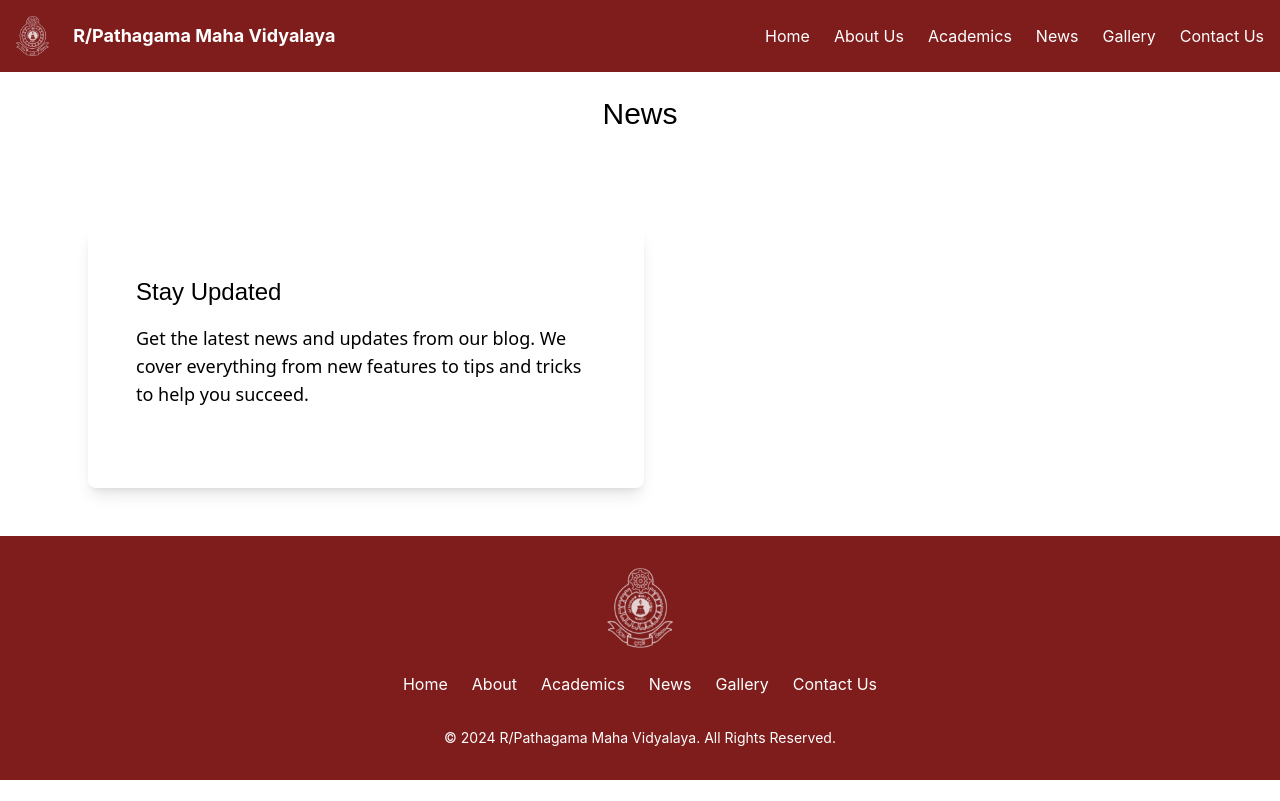
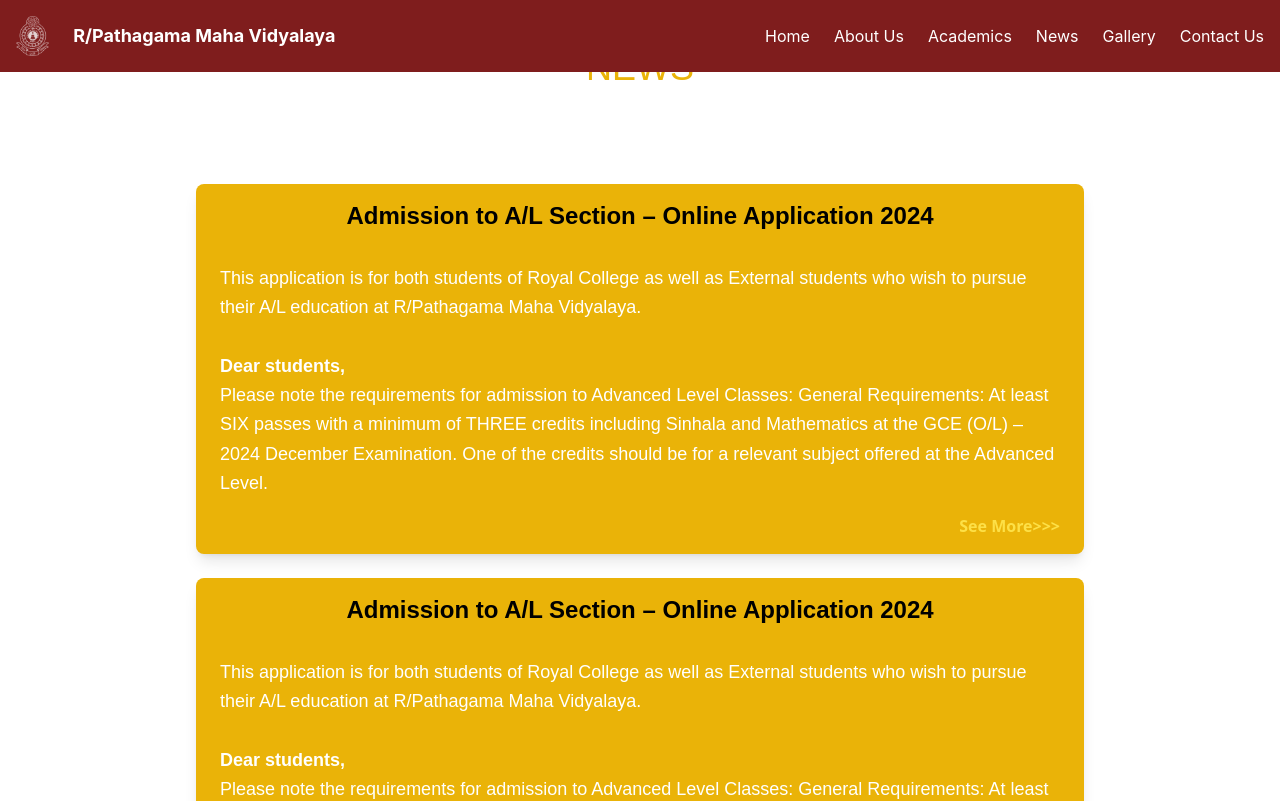
Before and after one commit to KCDasanayaka/Learning_Management_System, a React (Vite) app in the folder LMS_frontEnd/: page /news in a window 1280 px wide. Shown: the top 801 px of the page. Built offline with nearby package versions, Linux system fonts and the light colour scheme.

Commit message:
updated News

```diff
--- a/LMS_frontEnd/src/pages/News.jsx
+++ b/LMS_frontEnd/src/pages/News.jsx
@@ -1,27 +1,57 @@
-import 'react'
+import React from 'react';
 
 const News = () => {
   return (
     <div>
+      {/* News Header */}
       <div className="bg-primary py-12">
-      <h1 className="font-kumbh text-3xl text-center mt-12">News</h1></div>
-      <div className="flex flex-col lg:flex-row items-center justify-center m-12 relative">
-        <div className="relative w-full lg:w-1/2 ml-10 lg:order-1 order-1">
+        <h1 className="font-kumbh text-4xl text-center text-yellow-500 uppercase">News</h1>
+      </div>
 
-          <div className="absolute inset-0 bg-gradient-to-b lg:bg-gradient-to-r from-transparent to-white rounded-t-lg lg:rounded-lg"></div>
-        </div>
-        <div className="w-full lg:w-1/2 p-8 lg:p-12 bg-white rounded-b-lg lg:rounded-b-lg shadow-lg lg:shadow-lg mt-4 lg:mt-0 lg:ml-10 lg:order-0 order-0">
-          <h2 className="font-kumbh text-2xl text-center lg:text-left">Stay Updated</h2>
-          <p className="font-rubik text-lg text-center lg:text-left mt-4">
-            Get the latest news and updates from our blog. We cover everything from new features to tips and tricks to help you succeed.
-          </p>
-          <div className="flex justify-center lg:justify-start mt-8">
+      {/* News Cards */}
+      <div className="flex flex-col items-center justify-center m-12 space-y-6">
+        {/* Single News Card */}
+        {[...Array(3)].map((_, index) => (
+          <div
+            key={index}
+            className="w-full lg:w-3/4 bg-yellow-500 rounded-lg shadow-lg overflow-hidden"
+          >
+            {/* Title Section */}
+            <div className="p-4">
+              <h2 className="font-kumbh text-2xl text-center font-bold text-black">
+                Admission to A/L Section – Online Application 2024
+              </h2>
+            </div>
 
+            {/* Description Section */}
+            <div className="bg-maroon-500 text-white px-6 py-4">
+              <p className="font-kumbh text-lg leading-relaxed">
+                This application is for both students of Royal College as well as External
+                students who wish to pursue their A/L education at R/Pathagama Maha Vidyalaya.
+                <br />
+                <br />
+                <strong>Dear students,</strong>
+                <br />
+                Please note the requirements for admission to Advanced Level Classes:
+                General Requirements: At least SIX passes with a minimum of THREE credits
+                including Sinhala and Mathematics at the GCE (O/L) – 2024 December Examination.
+                One of the credits should be for a relevant subject offered at the Advanced Level.
+              </p>
+              {/* See More Link */}
+              <div className="mt-4 text-right">
+                <a
+                  href="#"
+                  className="text-yellow-300 font-bold hover:underline"
+                >
+                  See More&gt;&gt;&gt;
+                </a>
+              </div>
+            </div>
           </div>
-        </div>
+        ))}
       </div>
     </div>
-  )
-}
+  );
+};
 
-export default News
+export default News;
```
